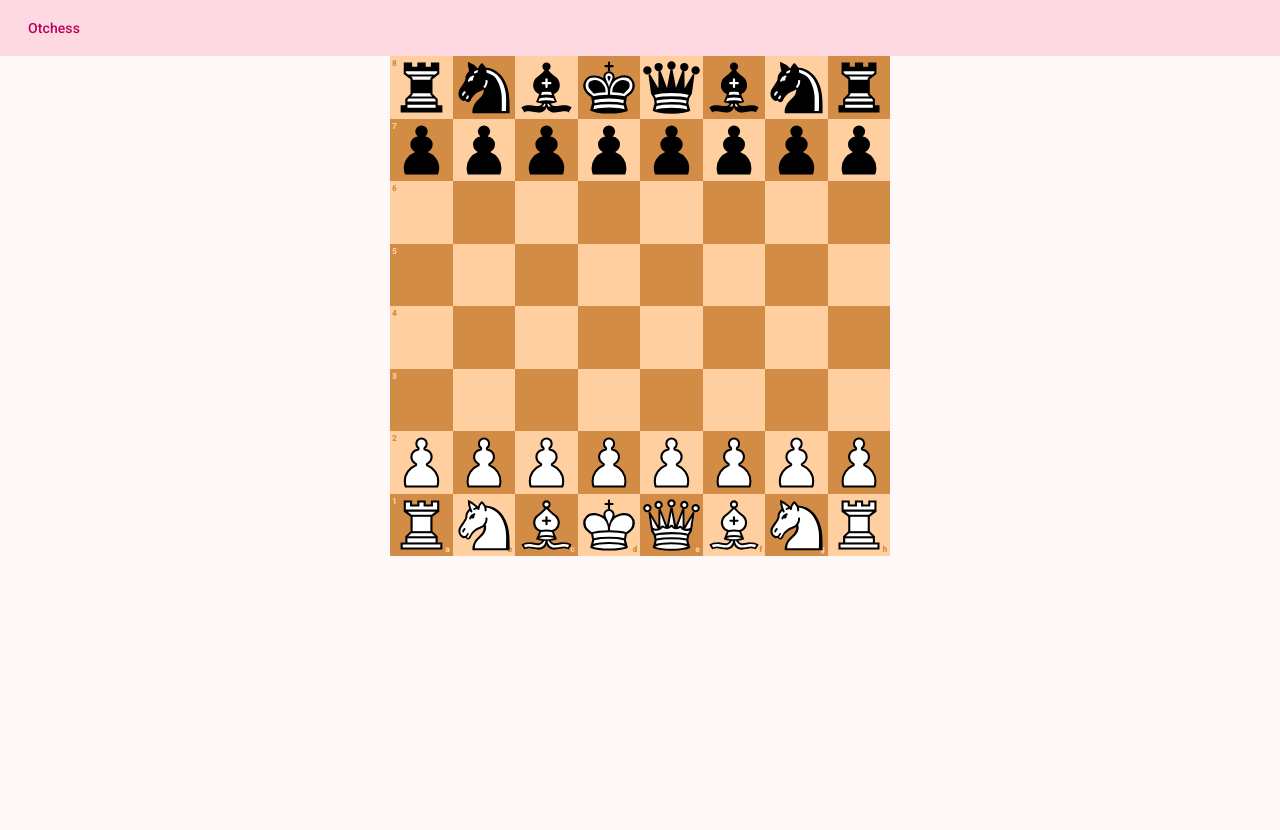
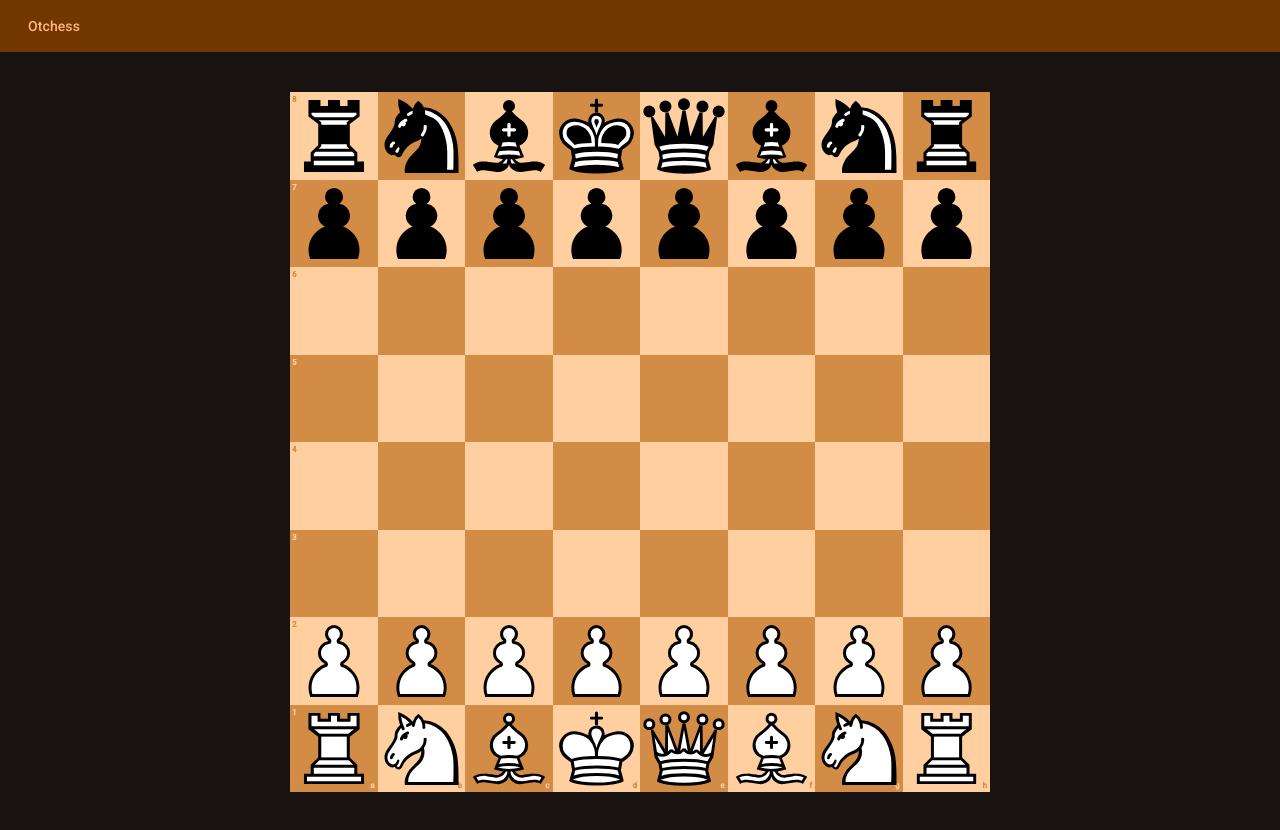
Before and after one commit to fu-penzi/otchess, an Angular app in the folder otchess-web/: page / in a window 1280 px wide. Shown: the top 830 px of the page. Before the commit the page ends 800 px from the top, so only its background shows below. Built offline with nearby package versions, Linux system fonts and the light colour scheme.

Commit message:
feat: Change theme to dark brown

```diff
--- a/otchess-web/src/app/app.component.html
+++ b/otchess-web/src/app/app.component.html
@@ -1,5 +1,3 @@
 <app-navbar></app-navbar>
 
-<div>
-  <router-outlet />
-</div>
+<router-outlet />
--- a/otchess-web/src/app/landing-page/landing-page.component.html
+++ b/otchess-web/src/app/landing-page/landing-page.component.html
@@ -1 +1,3 @@
-<app-chess-board class="block mx-auto"></app-chess-board>
+<div class="mx-1">
+  <app-chess-board class="mx-auto mt-10"></app-chess-board>
+</div>
--- a/otchess-web/src/app/landing-page/landing-page.component.scss
+++ b/otchess-web/src/app/landing-page/landing-page.component.scss
@@ -0,0 +1,4 @@
+:host{
+  display: block;
+  height: 100%;
+}
--- a/otchess-web/src/shared/components/chess-board/chess-board.component.html
+++ b/otchess-web/src/shared/components/chess-board/chess-board.component.html
@@ -1,16 +1,23 @@
 <div class="board mx-auto">
   @for (row of $chessBoard(); track row; let lastRow = $last) {
-    <div class="row flex w-full">
     @for (square of row; track square; let firstCol = $first) {
-        <div class="square" [ngClass]="{ dark: square.isDark, light: !square.isDark }">
-          <ng-container>
+      <div
+        class="square"
+        [ngClass]="{
+          dark: square.isDark,
+          light: !square.isDark,
+          accent: square === $draggedSquare(),
+          dragging: !!$draggedSquare(),
+        }"
+      >
         @if (canMoveTo(square)) {
-              <div class="square-shadow square-shadow-circle" [class.square-shadow-strong]="!!square.piece"></div>
+          <div
+            [ngClass]="{
+              'square-shadow-circle': !square.piece,
+              'square-shadow-corners': !!square.piece,
+            }"
+          ></div>
         }
-            @if (square === $draggedSquare()) {
-              <div class="square-shadow square-shadow-full"></div>
-            }
-          </ng-container>
 
         <ng-container>
           @if (firstCol) {
@@ -34,11 +41,10 @@
               "
             ></app-chess-piece>
           } @else {
-              <app-chess-piece class="piece" [piece]="square.piece"> </app-chess-piece>
+            <app-chess-piece class="piece" [piece]="square.piece"></app-chess-piece>
           }
         }
       </div>
     }
-    </div>
   }
 </div>
--- a/otchess-web/src/shared/components/chess-board/chess-board.component.scss
+++ b/otchess-web/src/shared/components/chess-board/chess-board.component.scss
@@ -1,51 +1,24 @@
+$light: #ffcf9f;
 $dark: #d28c45;
-$light: #ffcf9f;
+$accent: #964900;
 
-.square-shadow {
-  position: absolute;
-  inset: 50%;
-  background-color: rgba(186, 0, 92, 0.3);
-  transform: translate(-50%, -50%);
-  z-index: 3;
-
-  &-strong {
-    background-color: rgb(186, 0, 92);
-  }
-
-  &-circle {
-    height: 25%;
-    width: 25%;
-    border-radius: 100px;
-  }
-  &-full {
-    height: 101%;
-    width: 101%;
-  }
-}
-
-.num-col {
-  font-weight: bold;
-  position: absolute;
-  left: 2px;
-  top: -2px;
-  font-size: 8px;
-}
-
-.num-row {
-  font-weight: bold;
-  position: absolute;
-  right: 3px;
-  bottom: -4px;
-  font-size: 8px;
+:host {
+  display: block;
 }
 
 .board {
-  max-width: 500px;
+  display: grid;
+  grid-template-columns: repeat(8, 1fr);
+  max-width: 700px;
 
   .square {
     position: relative;
     aspect-ratio: 1 / 1;
     width: 100%;
+
+    &-hover {
+      border: 3px solid rgba(52, 42, 36, 0.4);
+    }
   }
 
   .piece {
@@ -54,6 +27,7 @@ $light: #ffcf9f;
     width: 100%;
     height: 100%;
     z-index: 1;
+    cursor: grab;
 
     &.cdk-drag-dragging {
       z-index: 4;
@@ -69,8 +43,45 @@ $light: #ffcf9f;
     background-color: $light;
     color: $dark;
   }
+
+  .accent {
+    background-color: $accent;
+  }
 }
 
 img:hover {
   cursor: pointer;
 }
+
+.square-shadow-circle {
+  position: absolute;
+  inset: 50%;
+  background-color: rgba(52, 42, 36, 0.3);
+  transform: translate(-50%, -50%);
+  z-index: 3;
+  height: 25%;
+  width: 25%;
+  border-radius: 100px;
+}
+.square-shadow-corners {
+  position: absolute;
+  border: 3px solid rgba(52, 42, 36, 0.4);
+  height: 100%;
+  width: 100%;
+  border-radius: 0;
+}
+
+.num-col {
+  font-weight: bold;
+  position: absolute;
+  left: 2px;
+  top: -2px;
+  font-size: 8px;
+}
+.num-row {
+  font-weight: bold;
+  position: absolute;
+  right: 3px;
+  bottom: -4px;
+  font-size: 8px;
+}
--- a/otchess-web/src/shared/components/chess-board/chess-board.component.ts
+++ b/otchess-web/src/shared/components/chess-board/chess-board.component.ts
@@ -9,8 +9,8 @@ import {
   Square,
 } from '@src/shared/services/game-logic.service';
 
+import { ChessPieceComponent } from '@src/shared/components/chess-board/chess-piece/chess-piece.component';
 import { CdkDrag, CdkDragEnd } from '@angular/cdk/drag-drop';
-import { ChessPieceComponent } from '@src/shared/components/chess-board/chess-piece/chess-piece.component';
 
 export const rowLetters: string[] = ['a', 'b', 'c', 'd', 'e', 'f', 'g', 'h'];
 
@@ -25,6 +25,7 @@ interface DragPosition {
   styleUrl: './chess-board.component.scss',
 })
 export class ChessBoardComponent implements OnInit {
+  public cursorPosition: DragPosition = { x: 0, y: 0 };
   readonly $draggedSquare = signal<Square | null>(null);
   readonly $dragPositions = signal<DragPosition[]>([...Array(64).fill({ x: 0, y: 0 })]);
   readonly $chessBoard = computed<Board>(() => {
--- a/otchess-web/src/styles.scss
+++ b/otchess-web/src/styles.scss
@@ -1,4 +1,3 @@
-
 // Include theming for Angular Material with `mat.theme()`.
 // This Sass mixin will define CSS variables that are used for styling Angular Material
 // components according to the Material 3 design spec.
@@ -8,14 +7,17 @@
 
 html {
   height: 100%;
-  @include mat.theme((
-    color: (
-      primary: mat.$rose-palette,
-      tertiary: mat.$red-palette,
-    ),
-    typography: Roboto,
-    density: -2,
-  ));
+  @include mat.theme(
+    (
+      color: (
+        theme-type: dark,
+        primary: mat.$orange-palette,
+        tertiary: mat.$red-palette,
+      ),
+      typography: Roboto,
+      density: -3,
+    )
+  );
 }
 
 body {
```
Lines whose indentation alone changed are shown as unchanged.
